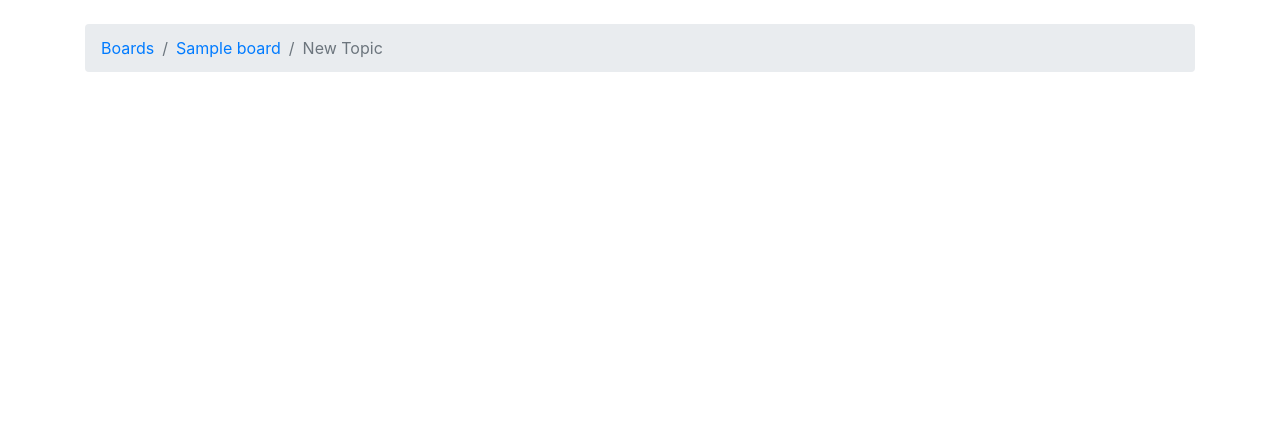
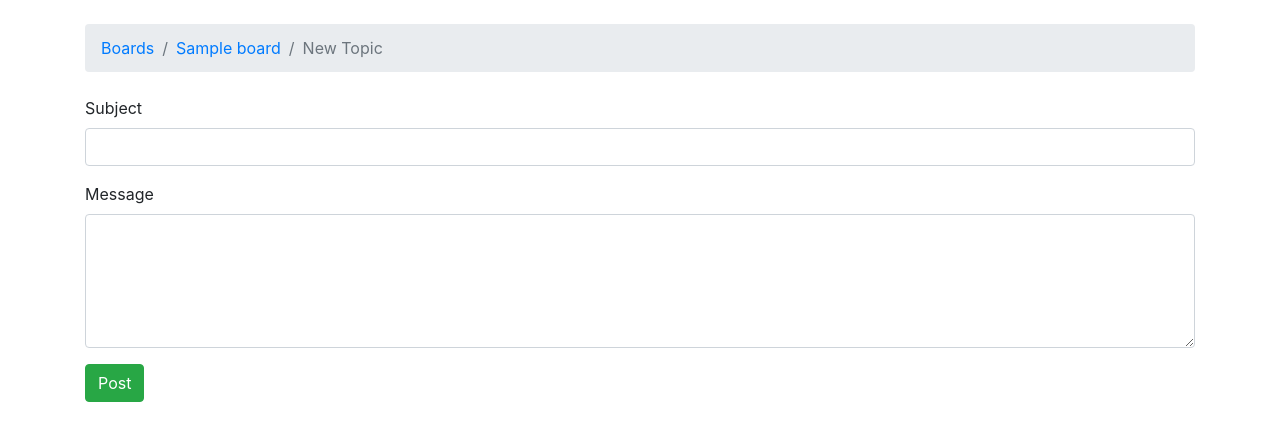
Before and after one commit to git-nori/_tr_DjangoBeginners, a Django app: page /boards/1/new in a window 1280 px wide. Shown: the part 56-497 px from the top of the page. Run offline with Django 3.2, Linux system fonts and the light colour scheme; tables that the repository leaves empty hold one stand-in row (values such as "Sample post"); some libraries are stand-ins or nearby versions.

Commit message:
[add]new_topic画面に登録機能の追加

```diff
--- a/boards/views.py
+++ b/boards/views.py
@@ -1,5 +1,6 @@
-from django.shortcuts import render, get_object_or_404
-from .models import Board
+from django.shortcuts import render, get_object_or_404, redirect
+from .models import Board, Topic, Post
+from django.contrib.auth.models import User
 
 
 def home(request):
@@ -14,4 +15,25 @@ def board_topics(request, pk):
 
 def new_topic(request, pk):
     board = get_object_or_404(Board, pk=pk)
+
+    if request.method == 'POST':
+        subject = request.POST['subject']
+        message = request.POST['message']
+
+        user = User.objects.first()
+
+        topic = Topic.objects.create(
+            subject=subject,
+            board=board,
+            starter=user
+        )
+
+        post = Post.objects.create(
+            message=message,
+            topic=topic,
+            created_by=user
+        )
+
+        return redirect('board_topics', pk=board.pk)
+
     return render(request, 'new_topic.html', {'board': board})
--- a/templates/new_topic.html
+++ b/templates/new_topic.html
@@ -9,4 +9,16 @@
 {% endblock %}
 
 {% block content %}
+<form method="post">
+  {% csrf_token %}
+  <div class="form-group">
+    <label for="id_subject">Subject</label>
+    <input type="text" class="form-control" id="id_subject" name="subject">
+  </div>
+  <div class="form-group">
+    <label for="id_message">Message</label>
+    <textarea class="form-control" id="id_message" name="message" rows="5"></textarea>
+  </div>
+  <button type="submit" class="btn btn-success">Post</button>
+</form>
 {% endblock %}
```
